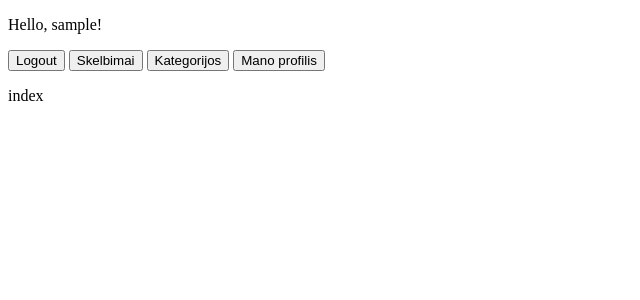
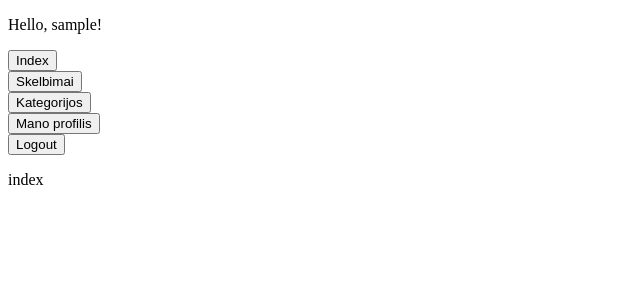
Before and after one commit to PurpJell/nosql, a Django app: page / in a window 1280 px wide. Shown: the top 300 px of the page, without its empty margins (0-640 px from the left). Run offline with Django 5.2, Linux system fonts and the light colour scheme; the visitor is signed in with stand-in values (Sample User, id 1); parts of the project's set-up code (start-up, migrations or seed data) failed here and were passed over.

Commit message:
Navbar
navbar be css

```diff
--- a/portalas/templates/index.html
+++ b/portalas/templates/index.html
@@ -4,33 +4,9 @@
     <title>Index</title>
 </head>
 <body>
-    {% csrf_token %}
-    {% if user.is_authenticated %}
-        <p>Hello, {{ user.username }}!</p>
-        <form action="{% url 'logout_view' %}" method="get" style="display:inline;">
-            <button type="submit">Logout</button>
-        </form>
-
-        <form action="{% url 'skelbimai_view' %}" method="get" style="display:inline;">
-            <button type="submit">Skelbimai</button>
-        </form>
-
-        <form action="{% url 'skelbimu_kategorijos_view' %}" method="get" style="display:inline;">
-            <button type="submit">Kategorijos</button>
-        </form>
-
-        <form action="{% url 'profile_view' %}" method="get" style="display:inline;">
-            <button type="submit">Mano profilis</button>
-        </form>
-    {% else %}
-        <p>Hello, Anonymous!</p>
-        <form action="{% url 'login_view' %}" method="get" style="display:inline;">
-            <button type="submit">Login</button>
-        </form>
-        <form action="{% url 'register_view' %}" method="get" style="display:inline;">
-            <button type="submit">Register</button>
-        </form>
-    {% endif %}
+    <header>
+        {% include 'navbar.html' %}
+    </header>
     <p>index</p>
 </body>
 </html>
--- a/portalas/templates/konkretus_skelbimas.html
+++ b/portalas/templates/konkretus_skelbimas.html
@@ -29,6 +29,10 @@
     </script>
 </head>
 <body>
+    <header>
+        {% include 'navbar.html' %}
+    </header>
+
     <p>{{ skelbimas.pavadinimas }}</p>
     <p>{{ skelbimas.kaina }}</p>
     <p>{{ skelbimas.aprasymas }}</p>
--- a/portalas/templates/login.html
+++ b/portalas/templates/login.html
@@ -4,6 +4,10 @@
     <title>Login</title>
 </head>
 <body>
+    <header>
+        {% include 'navbar.html' %}
+    </header>
+
     <h1>Login</h1>
     <form method="post">
         {% csrf_token %}
--- /dev/null
+++ b/portalas/templates/navbar.html
@@ -0,0 +1,38 @@
+<nav class="navbar">
+    <div class="user-greeting">
+        {% if user.is_authenticated %}
+            <p>Hello, {{ user.username }}!</p>
+        {% else %}
+            <p>Hello, Anonymous!</p>
+        {% endif %}
+    </div>
+    <div class="navbar-links">
+        {% if user.is_authenticated %}
+            <form action="{% url 'index_view' %}" method="get">
+                <button class="btn index">Index</button>
+            </form>
+            <form action="{% url 'skelbimai_view' %}" method="get">
+                <button class="btn skelbimai">Skelbimai</button>
+            </form>
+            <form action="{% url 'skelbimu_kategorijos_view' %}" method="get">
+                <button class="btn kategorijos">Kategorijos</button>
+            </form>
+            <form action="{% url 'profile_view' %}" method="get">
+                <button class="btn profile">Mano profilis</button>
+            </form>
+            <form action="{% url 'logout_view' %}" method="get">
+                <button class="btn logout">Logout</button>
+            </form>
+        {% else %}
+            <form action="{% url 'index_view' %}" method="get">
+                <button class="btn index">Index</button>
+            </form>
+            <form action="{% url 'login_view' %}" method="get">
+                <button class="btn login">Login</button>
+            </form>
+            <form action="{% url 'register_view' %}" method="get">
+                <button class="btn register">Register</button>
+            </form>
+        {% endif %}
+    </div>
+</nav>
--- a/portalas/templates/profile.html
+++ b/portalas/templates/profile.html
@@ -28,6 +28,9 @@
     </script>
 </head>
 <body>
+    <header>
+        {% include 'navbar.html' %}
+    </header>
     <h1>Profile</h1>
     <p>{{ vartotojas.vartotojo_vardas }}</p>
 
--- a/portalas/templates/register.html
+++ b/portalas/templates/register.html
@@ -4,6 +4,9 @@
     <title>Register</title>
 </head>
 <body>
+    <header>
+        {% include 'navbar.html' %}
+    </header>
     <h1>Register</h1>
     <form method="post">
         {% csrf_token %}
--- a/portalas/templates/skelbimai.html
+++ b/portalas/templates/skelbimai.html
@@ -4,6 +4,9 @@
     <title>Skelbimai</title>
 </head>
 <body>
+    <header>
+        {% include 'navbar.html' %}
+    </header>
     <h1>Filtrai</h1>
     <form method="post">
         {% csrf_token %}
--- a/portalas/templates/skelbimu_kategorijos.html
+++ b/portalas/templates/skelbimu_kategorijos.html
@@ -28,6 +28,9 @@
     </script>
 </head>
 <body>
+    <header>
+        {% include 'navbar.html' %}
+    </header>
     <h1>Skelbimų kategorijos</h1>
 
     {% if user.is_authenticated %}
--- a/portalas/templates/update_profile.html
+++ b/portalas/templates/update_profile.html
@@ -4,6 +4,9 @@
     <title>Update Profile</title>
 </head>
 <body>
+    <header>
+        {% include 'navbar.html' %}
+    </header>
     <h1>Update Profile</h1>
     <form method="post">
         {% csrf_token %}
--- a/portalas/templates/valdyti_skelbima.html
+++ b/portalas/templates/valdyti_skelbima.html
@@ -4,6 +4,9 @@
     <title>Valdyti skelbimą</title>
 </head>
 <body>
+    <header>
+        {% include 'navbar.html' %}
+    </header>
     <h1>Valdyti skelbimą</h1>
     <p>Skelbimas: {{ skelbimas.pavadinimas }}</p>
 
--- a/portalas/templates/valdyti_skelbimu_kategorija.html
+++ b/portalas/templates/valdyti_skelbimu_kategorija.html
@@ -4,6 +4,9 @@
     <title>Valdyti skelbimų kategorijas</title>
 </head>
 <body>
+    <header>
+        {% include 'navbar.html' %}
+    </header>
     <h1>Valdyti skelbimų kategorijas</h1>
     <p>Kategorija: {{ parent.pavadinimas }}/{{ kategorija.pavadinimas }}</p>
     <form method="post">
--- a/portalas/templates/vartotojo_skelbimai.html
+++ b/portalas/templates/vartotojo_skelbimai.html
@@ -4,6 +4,9 @@
     <title>Mano skelbimai</title>
 </head>
 <body>
+    <header>
+        {% include 'navbar.html' %}
+    </header>
     {% if user.is_authenticated %}
         {% if transakcija == 'pirkimai' %}
         <h1>Mano pirkimai</h1>
```
